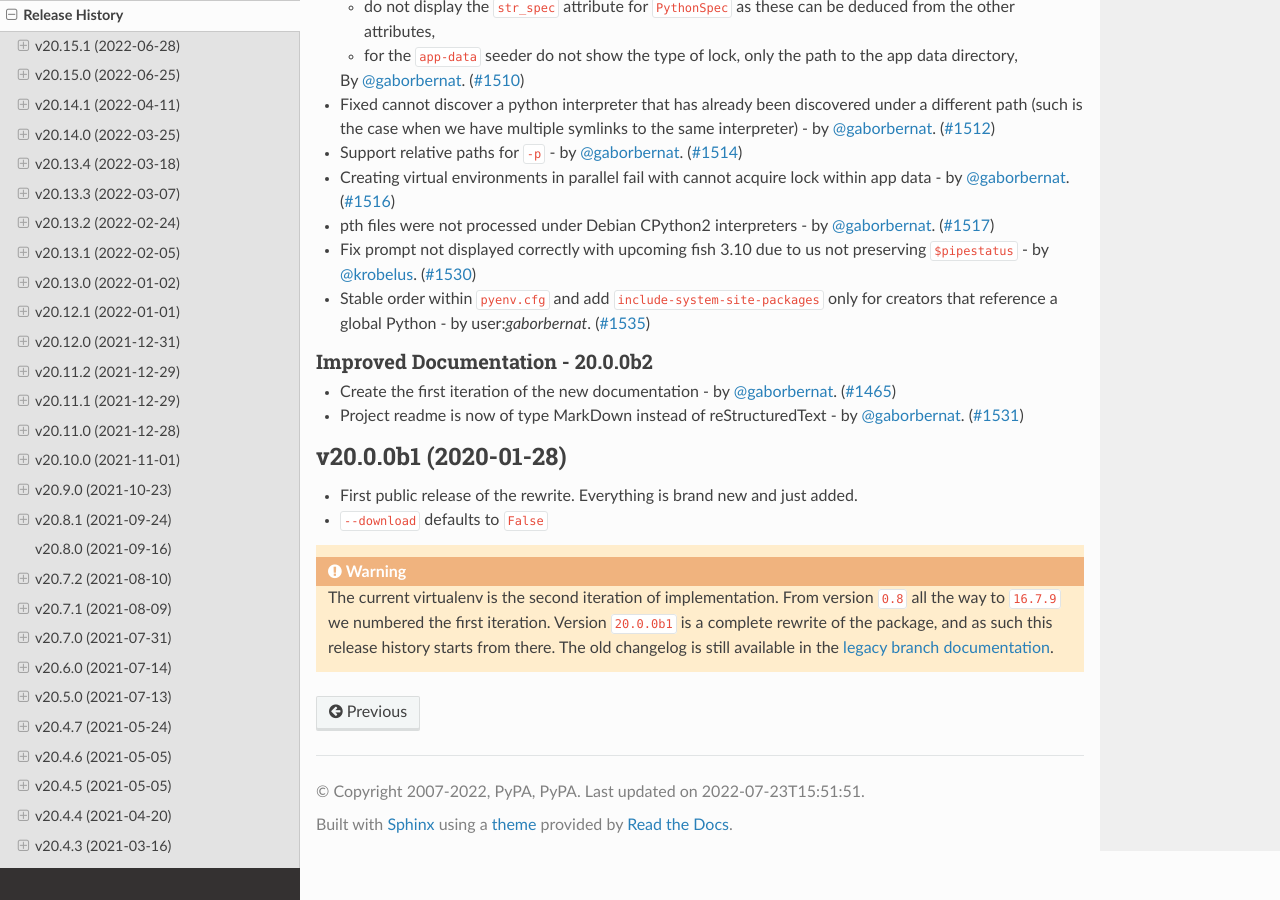
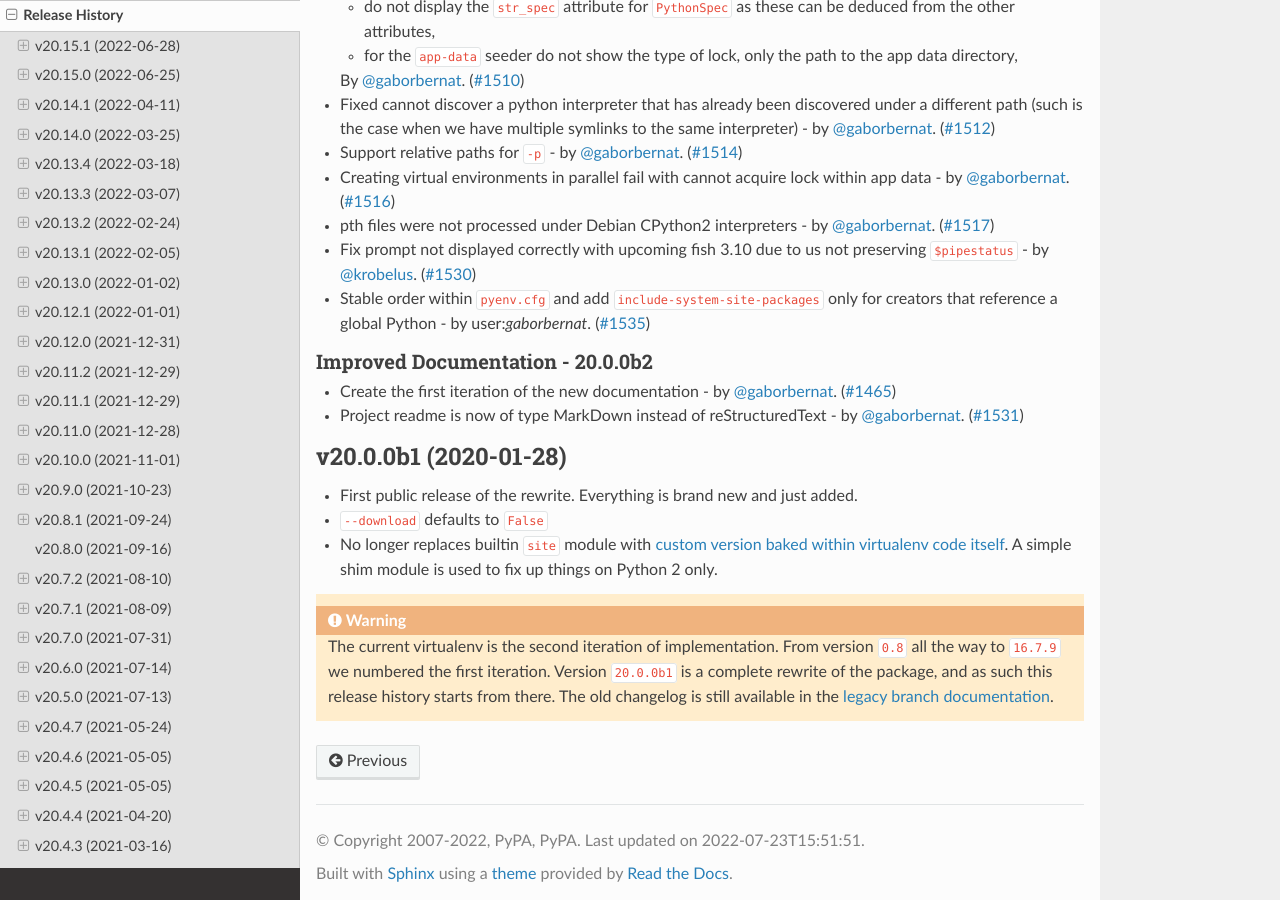
Before and after one commit to pypa/virtualenv, a Sphinx documentation site: the page built from docs/changelog.rst, in a window 1280 px wide and 900 px high, scrolled down 17323 px. Built offline with Sphinx 7.4.7 and the Read the Docs theme 2.0.0, drawn with Linux system fonts in a browser that asks for light colours; pages that are not in the unit, such as notebooks, are missing from menus; the version number could not be read and is left out.

Commit message:
Add notes in changelog about `site` after rewrite (#2379)

```diff
--- a/docs/changelog.rst
+++ b/docs/changelog.rst
@@ -992,6 +992,7 @@ v20.0.0b1 (2020-01-28)
 
 * First public release of the rewrite. Everything is brand new and just added.
 * ``--download`` defaults to ``False``
+* No longer replaces builtin ``site`` module with `custom version baked within virtualenv code itself <https://github.com/pypa/virtualenv/blob/legacy/virtualenv_embedded/site.py>`_. A simple shim module is used to fix up things on Python 2 only.
 
 .. warning::
 
```
